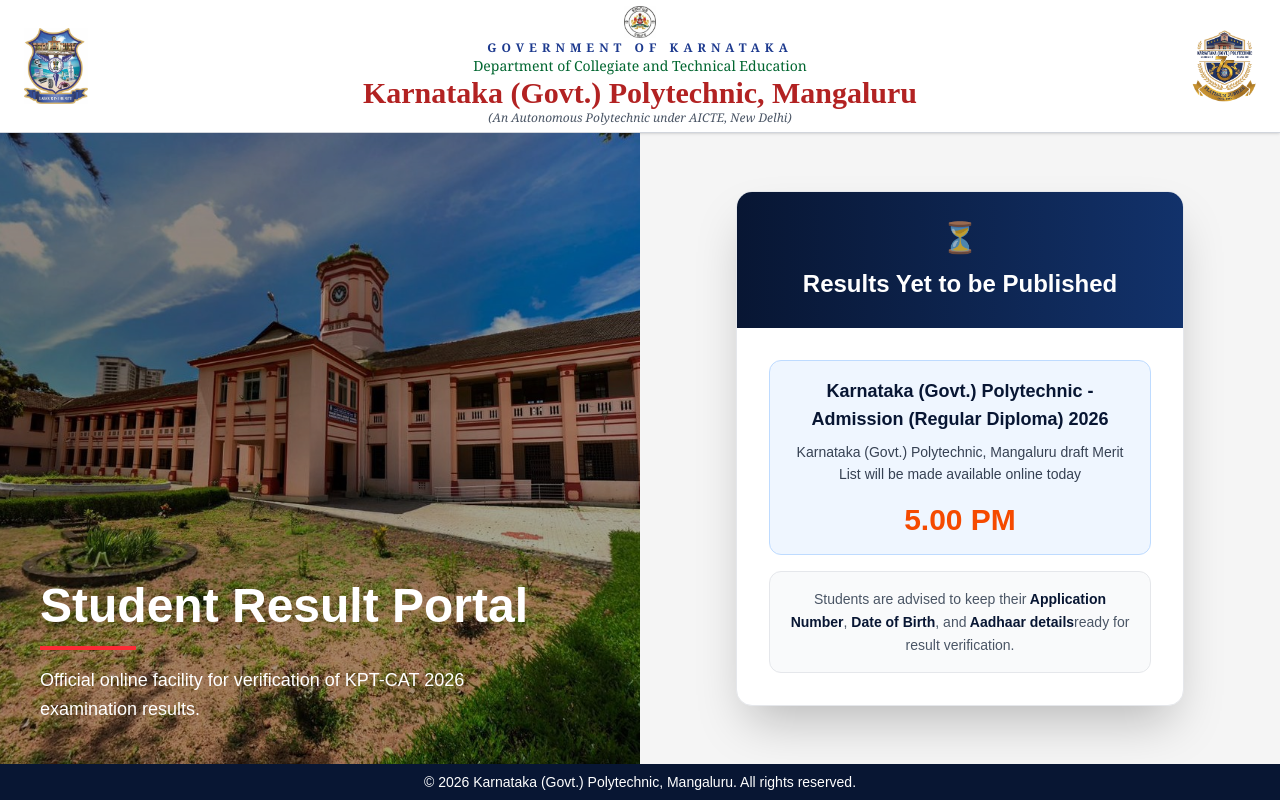
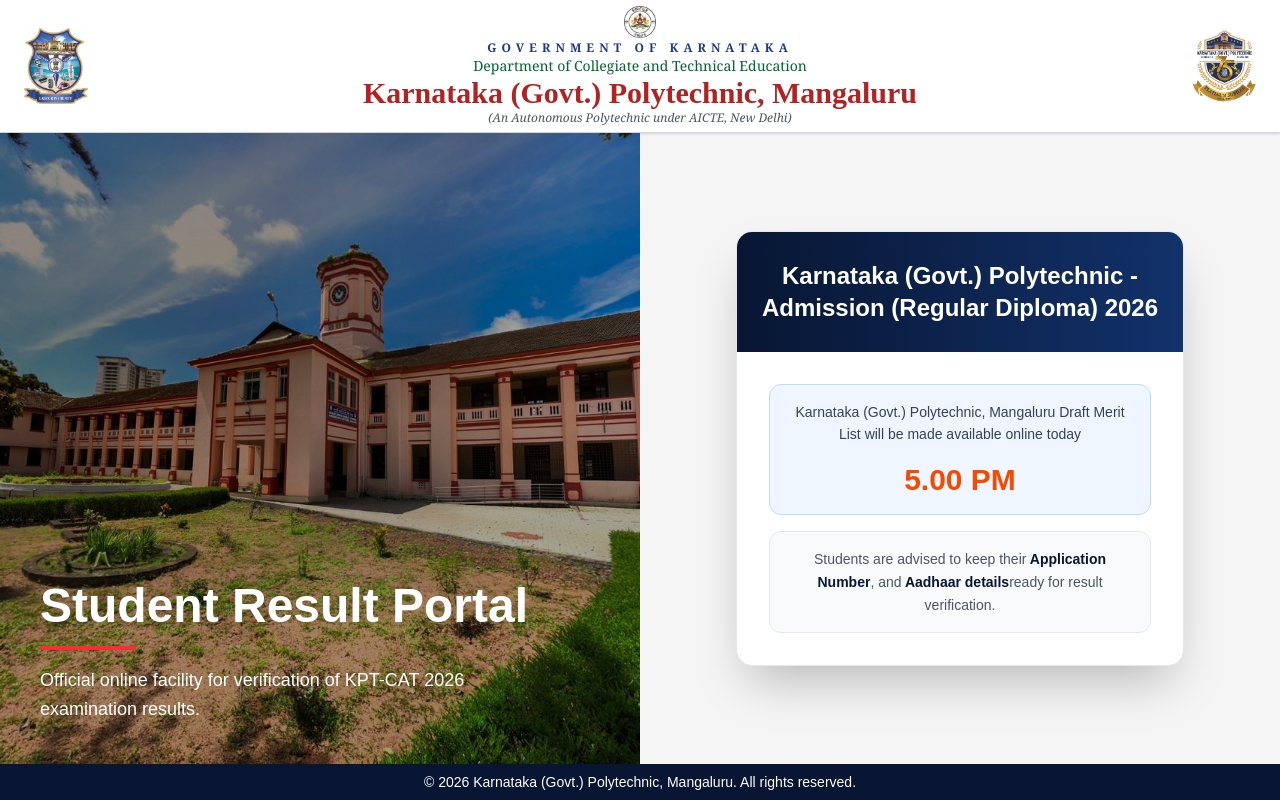
Before and after one commit to kptplacements-max/kptcatresults, a Next.js app in the folder frontend/: page / in a window 1280 px wide. Built offline with nearby package versions, Linux system fonts and the light colour scheme.

Commit message:
waitign msg

```diff
--- a/frontend/app/components/WaitingForm.jsx
+++ b/frontend/app/components/WaitingForm.jsx
@@ -7,10 +7,8 @@
       <div className="w-full max-w-md bg-white shadow-2xl rounded-2xl border border-gray-200 overflow-hidden">
         {/* TOP HEADER */}
         <div className="bg-gradient-to-r from-[#081633] to-[#12326b] text-white text-center px-6 py-7">
-          <div className="text-3xl mb-3 animate-pulse">⏳</div>
-
           <h2 className="text-xl md:text-2xl font-bold">
-            Results Yet to be Published
+            Karnataka (Govt.) Polytechnic - Admission (Regular Diploma) 2026
           </h2>
         </div>
 
@@ -18,12 +16,8 @@
         <div className="p-6 md:p-8 text-center">
           <div className="space-y-4">
             <div className="bg-blue-50 border border-blue-200 rounded-xl p-4">
-              <h3 className="text-lg font-semibold text-[#081633] mb-2">
-                Karnataka (Govt.) Polytechnic - Admission (Regular Diploma) 2026
-              </h3>
-
               <p className="text-sm text-gray-700 leading-relaxed">
-                Karnataka (Govt.) Polytechnic, Mangaluru draft Merit List will
+                Karnataka (Govt.) Polytechnic, Mangaluru Draft Merit List will
                 be made available online today
               </p>
 
@@ -40,11 +34,6 @@
                   {" "}
                   Application Number
                 </span>
-                ,
-                <span className="font-semibold text-[#081633]">
-                  {" "}
-                  Date of Birth
-                </span>
                 , and
                 <span className="font-semibold text-[#081633]">
                   {" "}
```
